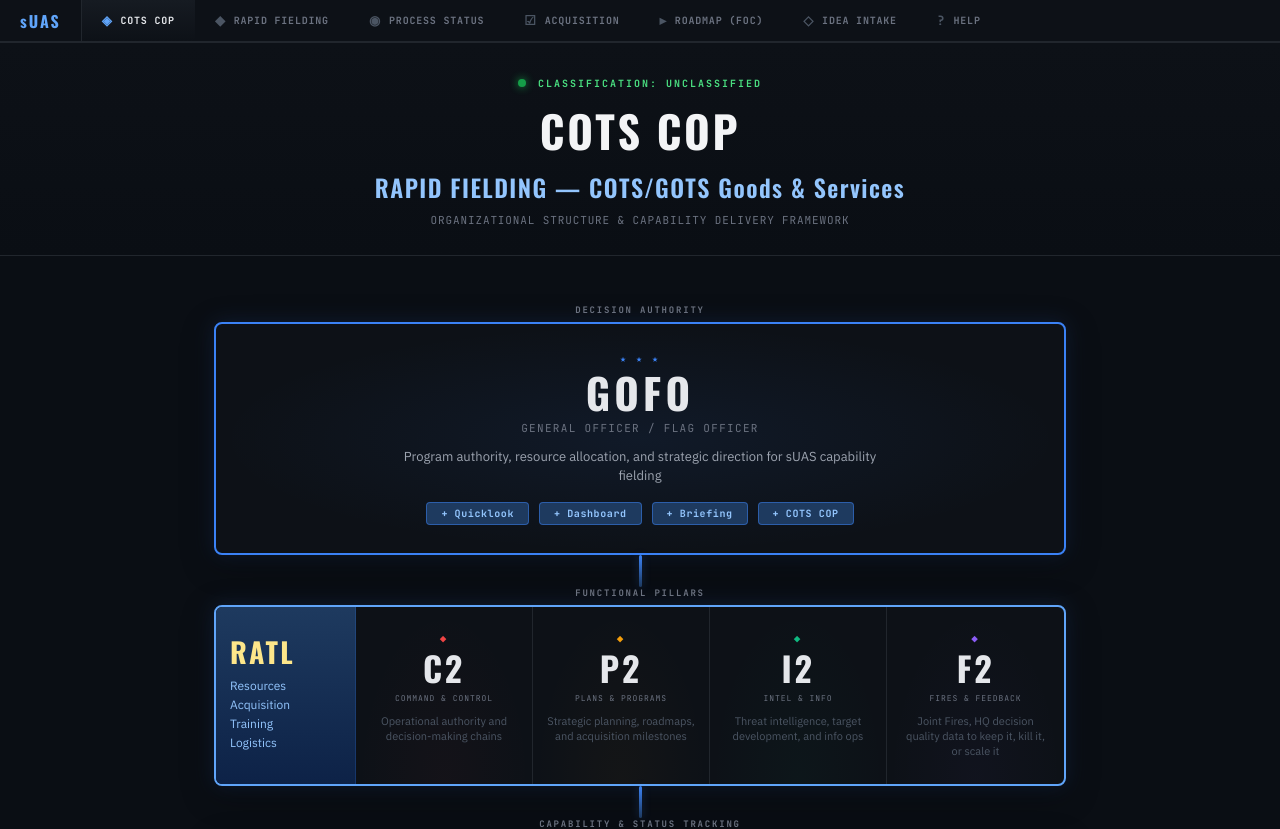
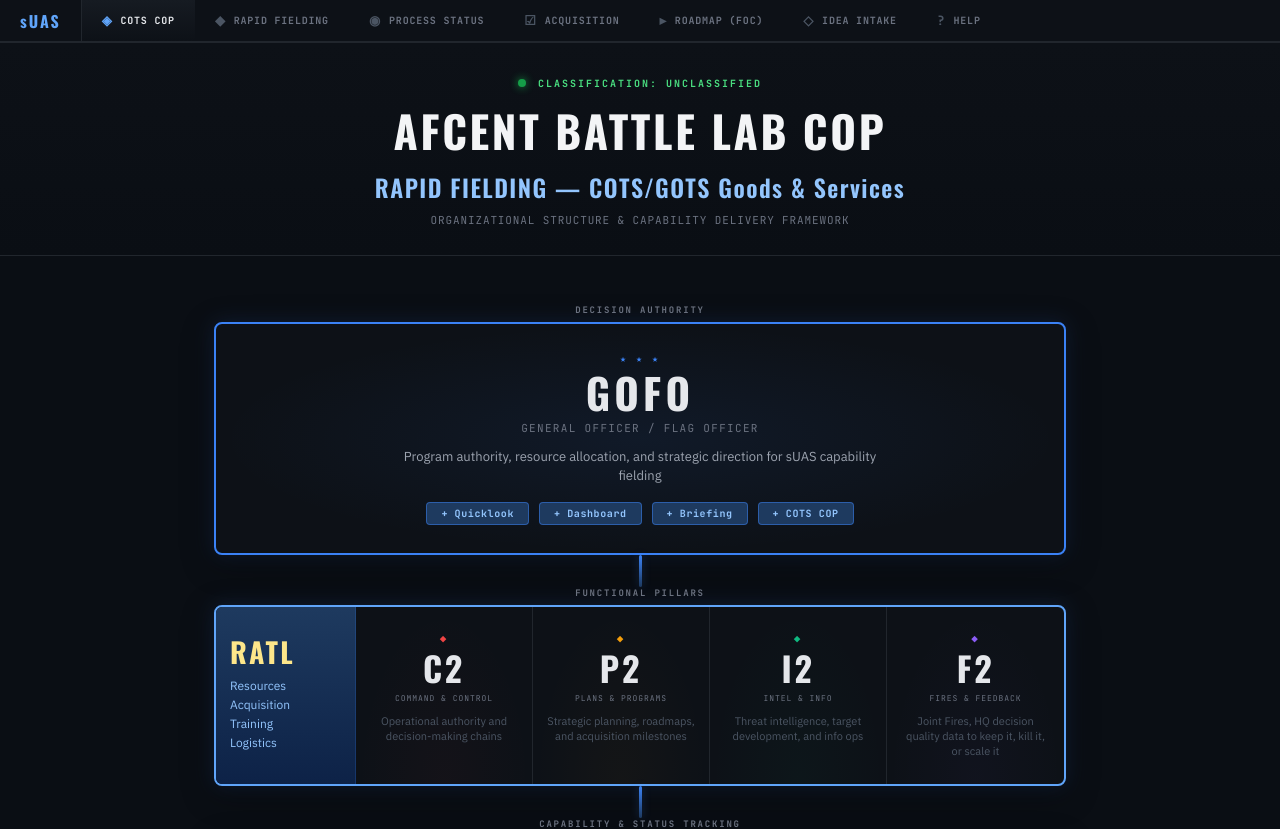
Before and after one commit to MatthewK84/suas-dashboard, a React (Vite) app: page / in a window 1280 px wide. Shown: the top 829 px of the page. Built offline with nearby package versions, Linux system fonts and the light colour scheme; no server answers.

Commit message:
Update header text in IntroTab component

```diff
--- a/src/IntroTab.jsx
+++ b/src/IntroTab.jsx
@@ -23,7 +23,7 @@ export default function IntroTab() {
           <div style={{ width:8, height:8, borderRadius:"50%", background:"#16a34a", boxShadow:"0 0 8px #16a34a", animation:"pulse 2s infinite" }} />
           <span style={{ fontFamily:F.m, fontSize:10, color:"#4ade80", letterSpacing:"0.2em", fontWeight:700 }}>CLASSIFICATION: UNCLASSIFIED</span>
         </div>
-        <h1 style={{ fontFamily:F.h, fontSize:"clamp(28px,5vw,44px)", fontWeight:700, color:"#f3f4f6", letterSpacing:"0.06em", margin:0 }}>COTS COP</h1>
+        <h1 style={{ fontFamily:F.h, fontSize:"clamp(28px,5vw,44px)", fontWeight:700, color:"#f3f4f6", letterSpacing:"0.06em", margin:0 }}>AFCENT BATTLE LAB COP</h1>
         <p style={{ fontFamily:F.h, fontSize:"clamp(16px,2.5vw,24px)", color:"#93c5fd", margin:"6px 0 0", letterSpacing:"0.06em", fontWeight:600 }}>RAPID FIELDING — COTS/GOTS Goods & Services</p>
         <p style={{ fontFamily:F.m, fontSize:11, color:"#6b7280", margin:"8px 0 0", letterSpacing:"0.08em" }}>ORGANIZATIONAL STRUCTURE & CAPABILITY DELIVERY FRAMEWORK</p>
       </div>
```
